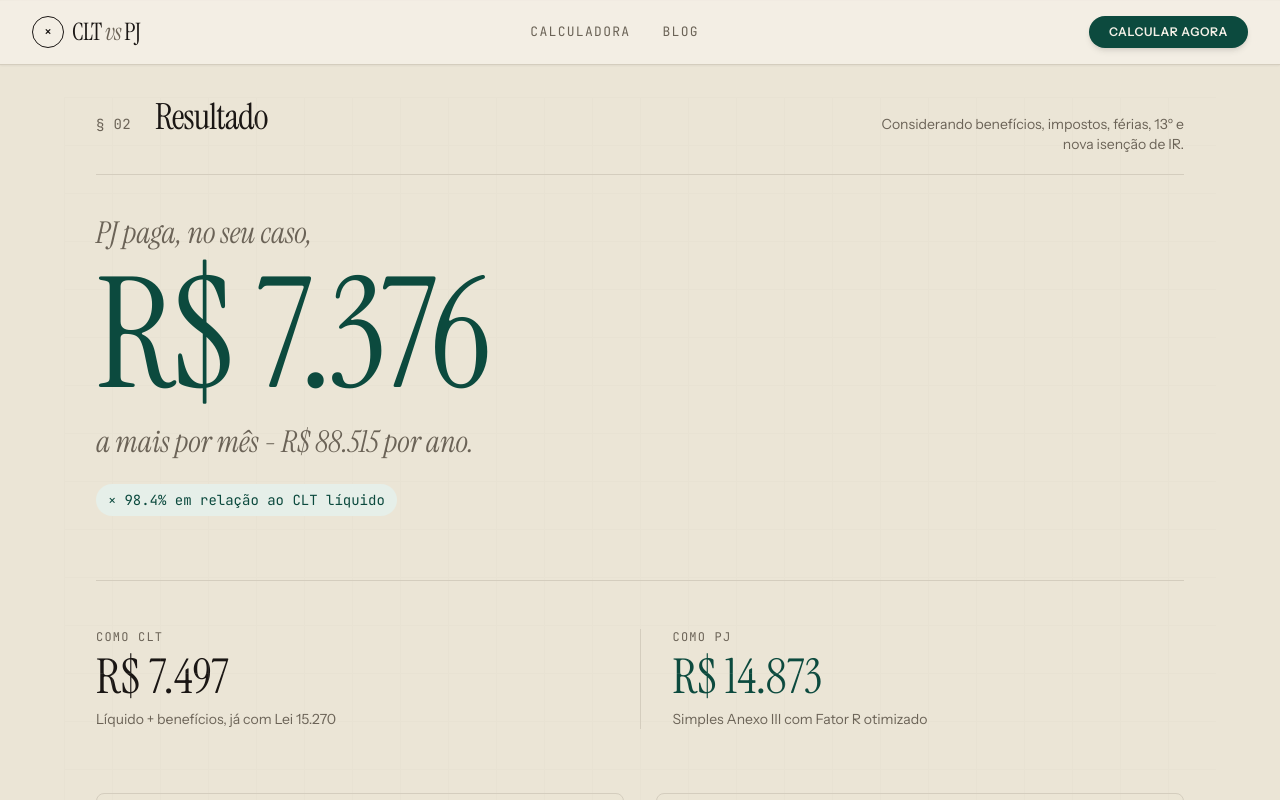
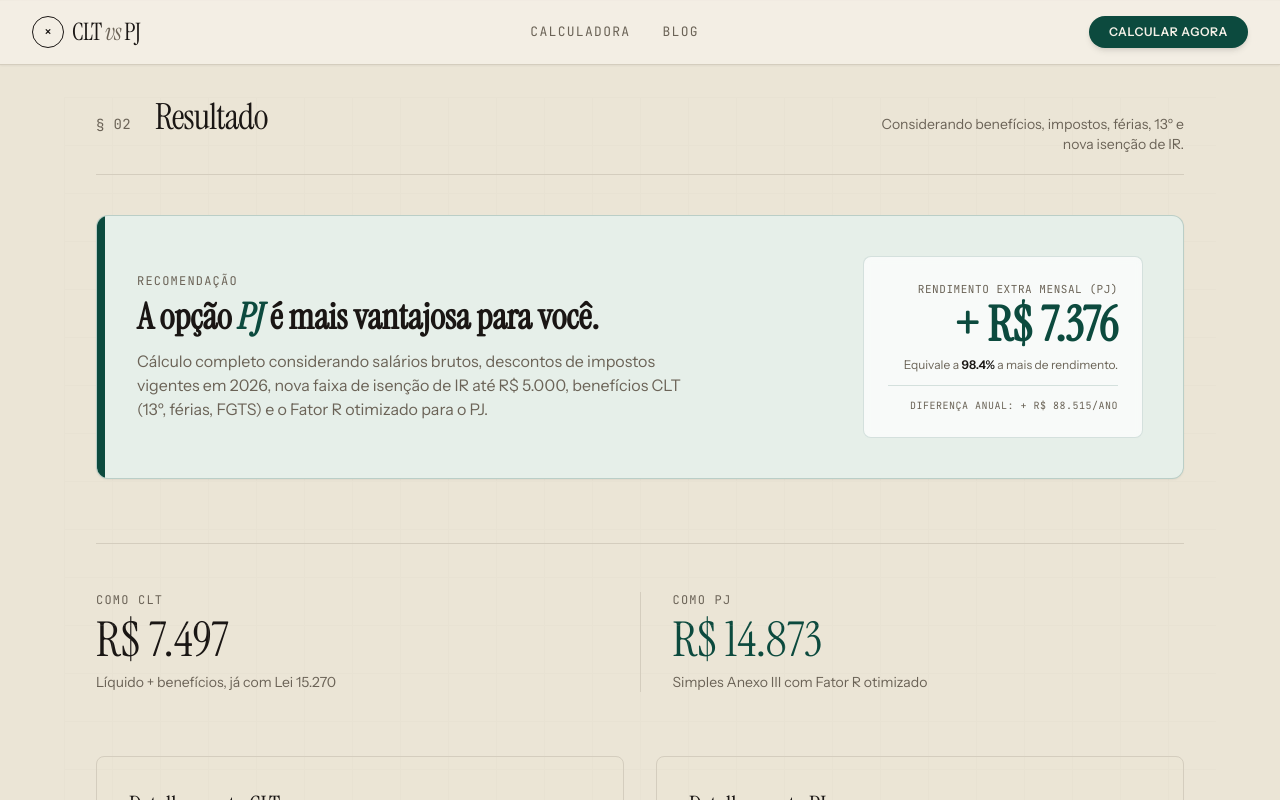
Before and after one commit to RodVerruck/cltvspj, a Next.js app: page / in a window 1280 px wide. Both pictures are taken after a click on the button "Calcular comparativo". Shown: the part 1818-2618 px from the top of the page. Built offline with nearby package versions, Linux system fonts and the light colour scheme; no server answers.

Commit message:
feat: integrate Manassés Contabilidade as primary affiliate and initialize project learning log

```diff
--- a/src/pages/index.js
+++ b/src/pages/index.js
@@ -250,29 +250,47 @@ export default function Home() {
                 <p className="text-sm text-ink-muted md:max-w-xs md:text-right ml-auto">Considerando benefícios, impostos, férias, 13º e nova isenção de IR.</p>
               </div>
 
-            {/* HERO NUMBER */}
-            <div className="mb-12 relative">
-              <span className="font-display italic text-2xl md:text-3xl text-ink-muted block mb-2">
-                {pj.net > clt.net ? 'PJ paga, no seu caso,' : 'CLT paga, no seu caso,'}
+              {/* HERO RESULT CARD */}
+              <div className={`border rounded-xl p-8 md:p-10 mb-12 relative overflow-hidden transition-colors duration-500 shadow-sm ${
+                pj.net > clt.net
+                  ? 'bg-money-light border-money/20'
+                  : 'bg-hot-light border-hot/20'
+              }`}>
+                <div className={`absolute top-0 left-0 w-2 h-full ${pj.net > clt.net ? 'bg-money' : 'bg-hot'}`}></div>
+
+                <div className="flex flex-col lg:flex-row lg:items-center justify-between gap-8">
+                  <div>
+                    <span className="font-mono text-xs uppercase tracking-widest text-ink-muted block mb-2">Recomendação</span>
+                    <h3 className="font-display text-3xl md:text-4xl text-ink font-bold leading-tight mb-3">
+                      {pj.net > clt.net ? (
+                        <>A opção <span className="text-money italic font-bold">PJ</span> é mais vantajosa para você.</>
+                      ) : (
+                        <>A opção <span className="text-hot italic font-bold">CLT</span> é mais vantajosa para você.</>
+                      )}
+                    </h3>
+                    <p className="text-base text-ink-muted max-w-xl font-sans">
+                      Cálculo completo considerando salários brutos, descontos de impostos vigentes em 2026, nova faixa de isenção de IR até R$ 5.000, benefícios CLT (13º, férias, FGTS) e o Fator R otimizado para o PJ.
+                    </p>
+                  </div>
+
+                  <div className={`border rounded-lg p-6 min-w-[280px] lg:text-right flex flex-col justify-center bg-white/70 backdrop-blur-sm ${
+                    pj.net > clt.net ? 'border-money/15' : 'border-hot/15'
+                  }`}>
+                    <span className="font-mono text-[11px] uppercase tracking-wider text-ink-muted block mb-1">
+                      {pj.net > clt.net ? 'Rendimento Extra Mensal (PJ)' : 'Rendimento Extra Mensal (CLT)'}
                     </span>
-              <span className={`font-display text-money tracking-editorial block mb-3 leading-none ${pj.net > clt.net ? 'text-money' : 'text-hot'
-                }`} style={{ fontSize: 'clamp(72px, 12vw, 160px)' }}>
-                R$ {Math.abs(pj.net - clt.net).toLocaleString('pt-BR', { minimumFractionDigits: 0, maximumFractionDigits: 0 })}
+                    <span className={`font-display text-4xl md:text-5xl font-black block leading-none mb-2 ${pj.net > clt.net ? 'text-money' : 'text-hot'}`}>
+                      + R$ {Math.abs(pj.net - clt.net).toLocaleString('pt-BR', { minimumFractionDigits: 0, maximumFractionDigits: 0 })}
                     </span>
-              <span className="font-display italic text-2xl md:text-3xl text-ink-muted block">
-                a mais por mês - R$ {Math.abs((pj.net - clt.net) * 12).toLocaleString('pt-BR', { minimumFractionDigits: 0, maximumFractionDigits: 0 })} por ano.
+                    <span className="text-xs text-ink-muted font-sans block mb-3">
+                      Equivale a <strong className="text-ink">{Math.abs(((pj.net - clt.net) / (pj.net > clt.net ? clt.net : pj.net)) * 100).toFixed(1)}%</strong> a mais de rendimento.
                     </span>
-
-              <div className="mt-6">
-                <span className={`inline-flex items-center gap-2 font-mono text-sm px-3 py-1.5 rounded-full ${pj.net > clt.net
-                  ? 'text-money bg-money-light'
-                  : 'text-hot bg-hot-light'
+                    <span className={`font-mono text-[10px] uppercase tracking-wider text-ink-muted block border-t pt-3 ${
+                      pj.net > clt.net ? 'border-money/15' : 'border-hot/15'
                     }`}>
-                  <span>{pj.net > clt.net ? '×' : '×'}</span>
-                  <span>
-                    {Math.abs(((pj.net - clt.net) / clt.net) * 100).toFixed(1)}% em relação ao {pj.net > clt.net ? 'CLT' : 'PJ'} líquido
+                      Diferença anual: + R$ {Math.abs((pj.net - clt.net) * 12).toLocaleString('pt-BR', { minimumFractionDigits: 0, maximumFractionDigits: 0 })}/ano
                     </span>
-                </span>
+                  </div>
                 </div>
               </div>
 
```
Also changed, not shown: .ai_context/LEARNING_LOG.md. Lines whose indentation alone changed are shown as unchanged.
